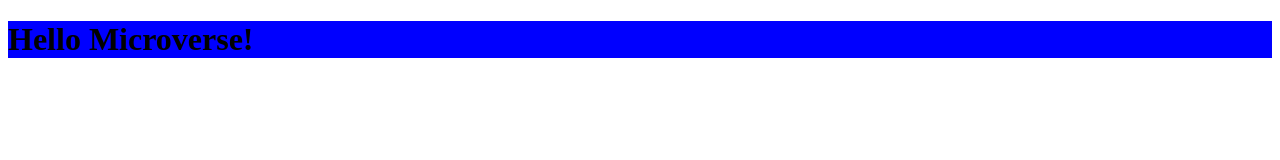
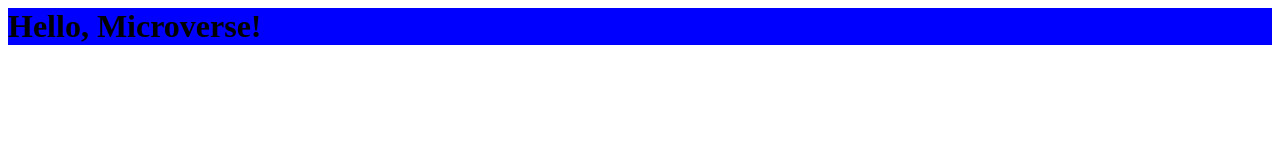
Before and after one commit to j-tee/hello-microverse, a plain HTML site: page index.html in a window 1280 px wide. Drawn offline with Linux system fonts and the light colour scheme.

Commit message:
update index.html

```diff
--- a/index.html
+++ b/index.html
@@ -1,21 +1,13 @@
-<!DOCTYPE html>
-<html>
-
 <head>
+    <meta name="viewport" content="width=device-width, initial-scale=1.0">
     <meta charset="UTF-8">
-    <meta http-equiv="X-UA-Compatible" content="IE=edge">
-    <meta name="viewport" content="width=device-width, initial-scale=1.0">
-    <title>My Portfolio</title>
-    <link rel="stylesheet" href="/styles.css" type="text/css">
+    <link rel="stylesheet" href="/styles.css">
+    <title>Hello Microverse</title>
 </head>
-
 <body>
-    <header>
-        <h1 class="header">Hello Microverse!</h1>
-    </header>
     <main>
-
+        <header class="header">
+            <h1> Hello, Microverse! </1>
+        </header>
     </main>
 </body>
-
-</html>
```
